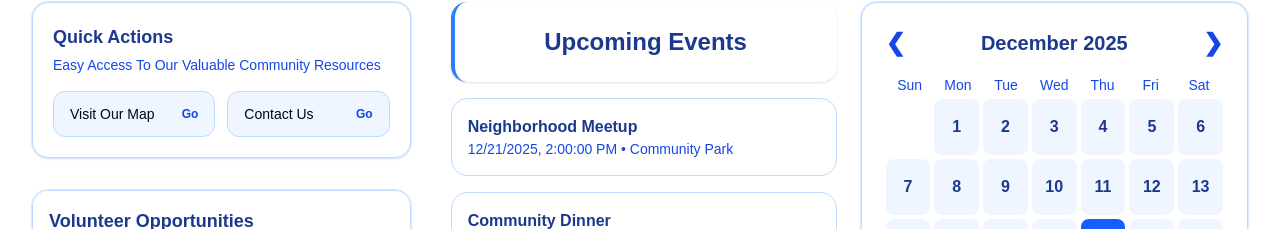
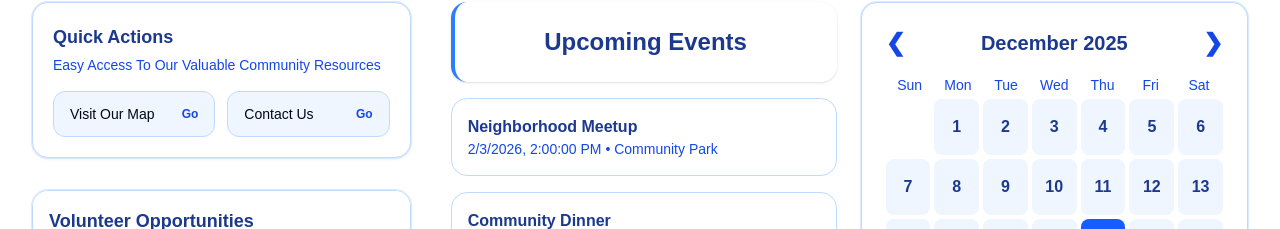
Before and after one commit to TSA-Group/tsa_group_starter, a Next.js app: page / in a window 1280 px wide. Shown: the part 278-507 px from the top of the page. Built offline with nearby package versions, Linux system fonts and the light colour scheme.

Commit message:
Update page.tsx

```diff
--- a/app/page.tsx
+++ b/app/page.tsx
@@ -127,7 +127,7 @@ export default function Home() {
   const events = [
     {
       title: "Neighborhood Meetup",
-      dateString: "2025-12-21T14:00:00",
+      dateString: "2026-02-03T14:00:00",
       location: "Community Park",
       details: "Meet local residents and join community discussions.",
     },
```
